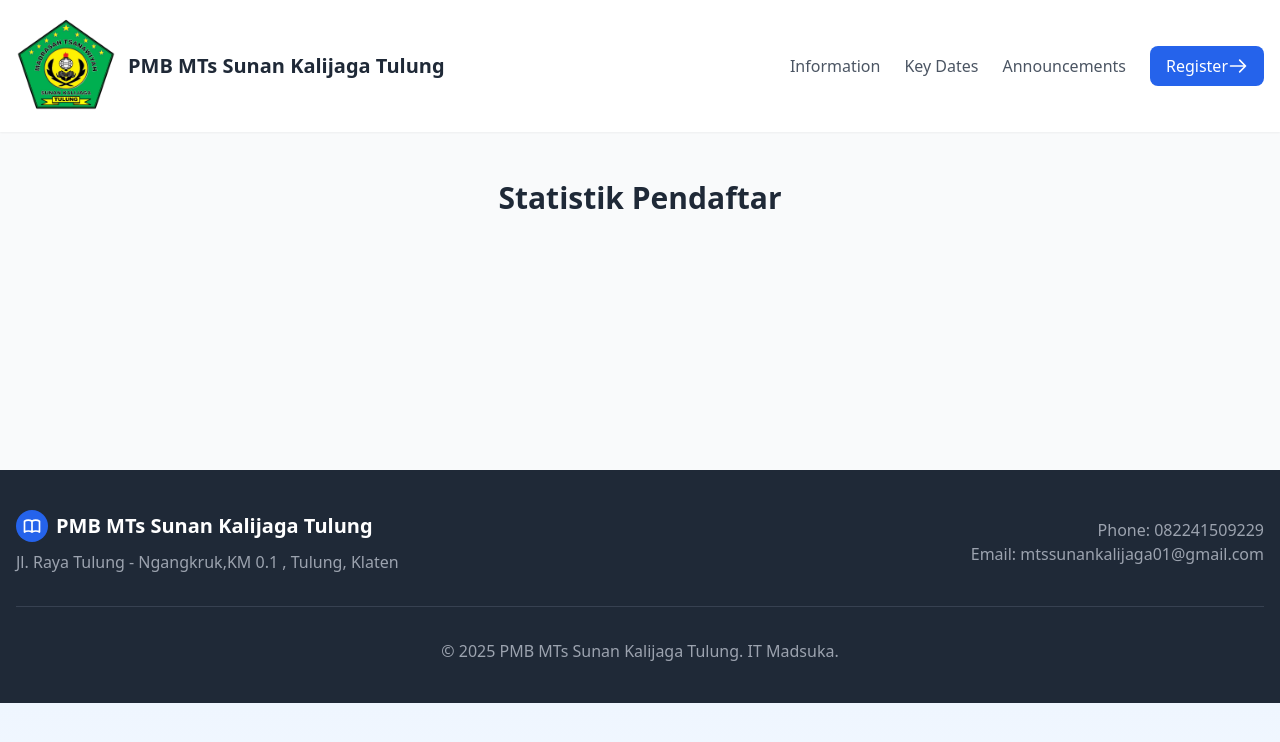
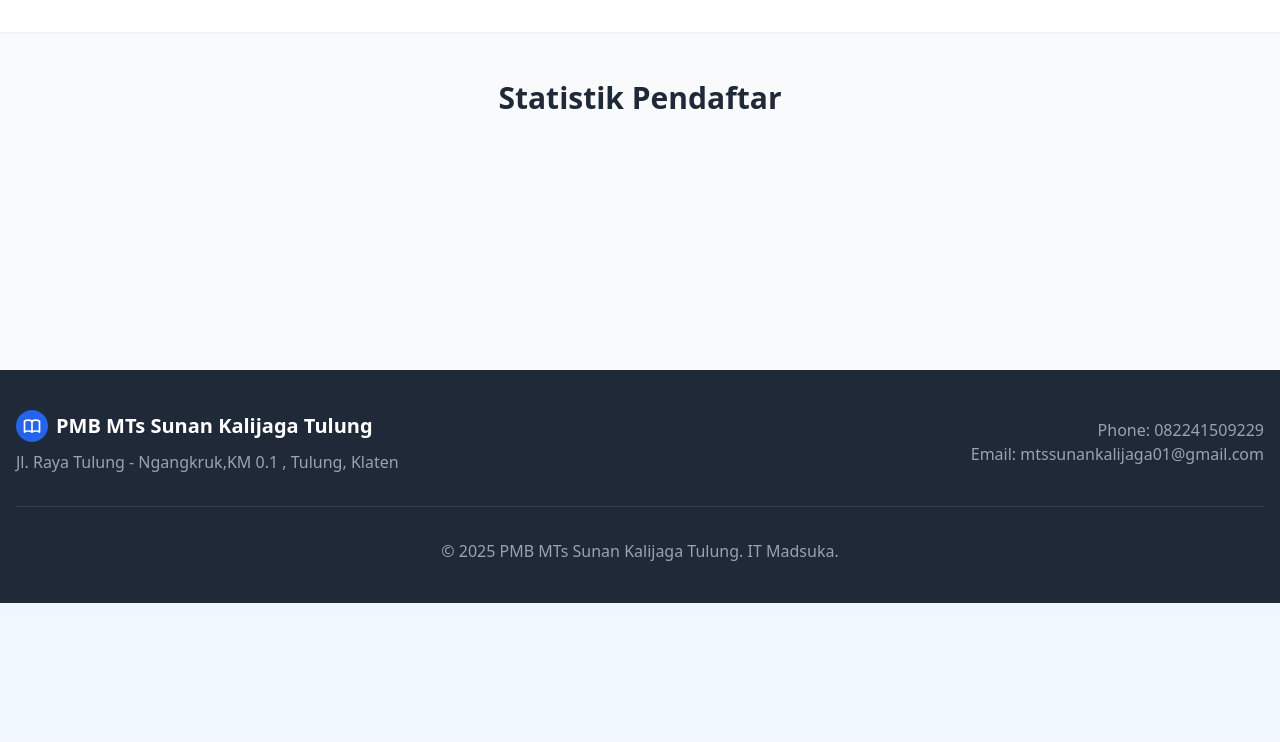
Before and after one commit to fajriiqbal/PMB, a PHP site: page / in a window 1280 px wide. Shown: the top 742 px of the page. Run offline with PHP 8.4, Linux system fonts and the light colour scheme; a map, chart or similar area stays blank; some libraries are stand-ins or nearby versions.

Commit message:
edit neh

```diff
--- a/index.php
+++ b/index.php
@@ -126,16 +126,16 @@
         <header class="sticky top-0 z-50 bg-white shadow-sm">
             <div class="container mx-auto px-4 py-4">
                 <div class="flex items-center justify-between">
-                    <div class="flex items-center">
+                    <!-- <div class="flex items-center">
 
                            <?php echo '<img src="assets/LOGOMADA.png" alt="Logo" width="100">'; ?>
 
 
                         <h1 class="ml-3 text-xl font-bold text-gray-800"><?php echo $schoolName; ?></h1>
-                    </div>
+                    </div> -->
 
                     <!-- Desktop Navigation -->
-                    <nav class="hidden md:flex items-center space-x-6">
+                    <!-- <nav class="hidden md:flex items-center space-x-6">
                         <a href="#info" class="text-gray-600 hover:text-blue-600 transition-colors">Information</a>
                         <a href="#dates" class="text-gray-600 hover:text-blue-600 transition-colors">Key Dates</a>
                         <a href="#announcements" class="text-gray-600 hover:text-blue-600 transition-colors">Announcements</a>
@@ -147,7 +147,7 @@
                         >
                             Register <?php echo renderIcon('arrow-right'); ?>
                         </a>
-                    </nav>
+                    </nav> -->
 
                     <!-- Mobile menu button -->
                     <button
@@ -159,7 +159,7 @@
                 </div>
 
                 <!-- Mobile Navigation -->
-                <div id="mobileMenu" class="hidden mt-4 md:hidden border-t pt-4">
+                <!-- <div id="mobileMenu" class="hidden mt-4 md:hidden border-t pt-4">
                     <div class="flex flex-col space-y-3">
                         <a href="#info" class="text-gray-600 hover:text-blue-600 py-2" onclick="closeMobileMenu()">Information</a>
                         <a href="#dates" class="text-gray-600 hover:text-blue-600 py-2" onclick="closeMobileMenu()">Key Dates</a>
@@ -174,7 +174,7 @@
                             Register <?php echo renderIcon('arrow-right'); ?>
                         </a>
                     </div>
-                </div>
+                </div> -->
             </div>
         </header>
 
```
